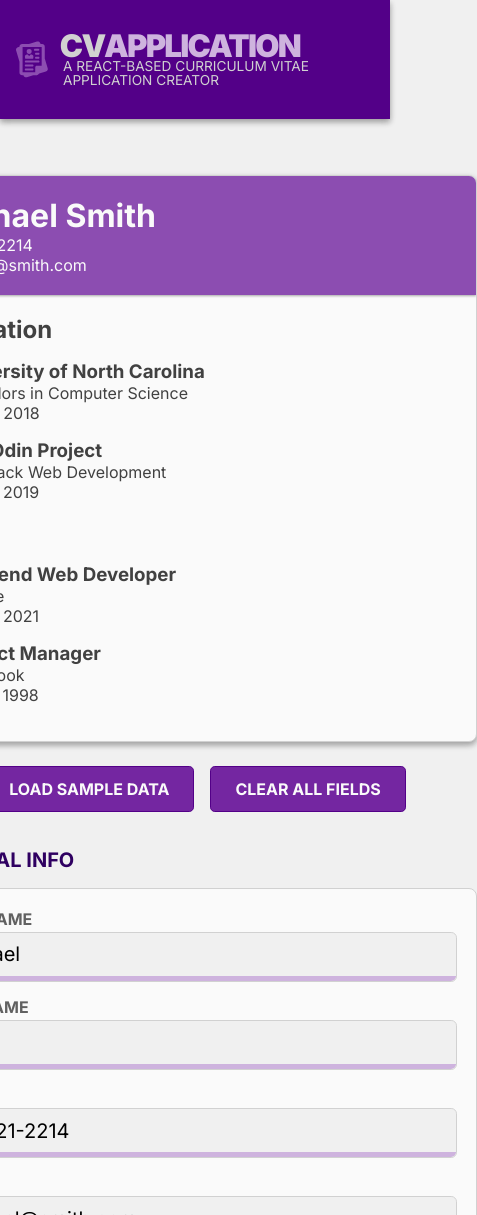
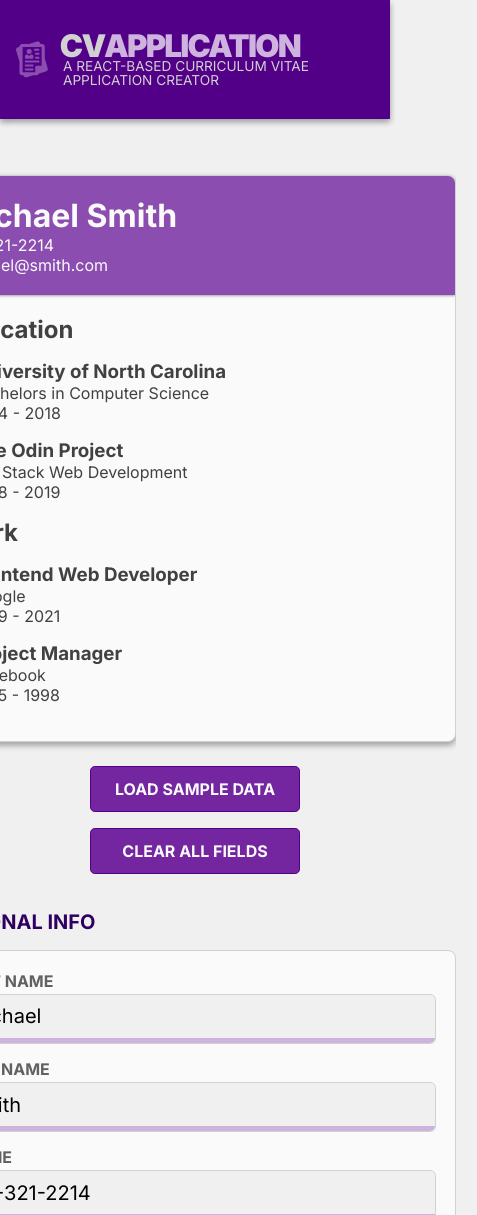
Before and after one commit to bmilcs/odin-cv-application, a React (Create React App) app: page / in a window 390 px wide. Shown: the top 1215 px of the page, 477 px wide, since content can reach past the window. Built offline with nearby package versions, Linux system fonts and the light colour scheme.

Commit message:
Fix media query & misc. style changes

```diff
--- a/src/styles/FormSection.css
+++ b/src/styles/FormSection.css
@@ -12,7 +12,7 @@
   display: grid;
   justify-content: center;
   grid-template-columns: repeat(auto-fit, minmax(265px, 1fr));
-  gap: 1rem 1rem;
+  gap: 1rem;
 }
 
 form .section-header-container {
--- a/src/styles/Preview.css
+++ b/src/styles/Preview.css
@@ -10,13 +10,12 @@
   box-shadow: var(--box-shadow-200);
 }
 
-.left-column {
-  height: max-content;
-  position: sticky;
-  top: 1rem;
-}
-
 @media screen and (min-width: 842px) {
+  .left-column {
+    height: max-content;
+    position: sticky;
+    top: 1rem;
+  }
 }
 
 .preview-header-container,
@@ -42,7 +41,7 @@
 }
 
 .preview-button-container {
-  display: flex;
+  display: grid;
   gap: 1rem;
   justify-content: center;
   padding-block: 1rem;
```
